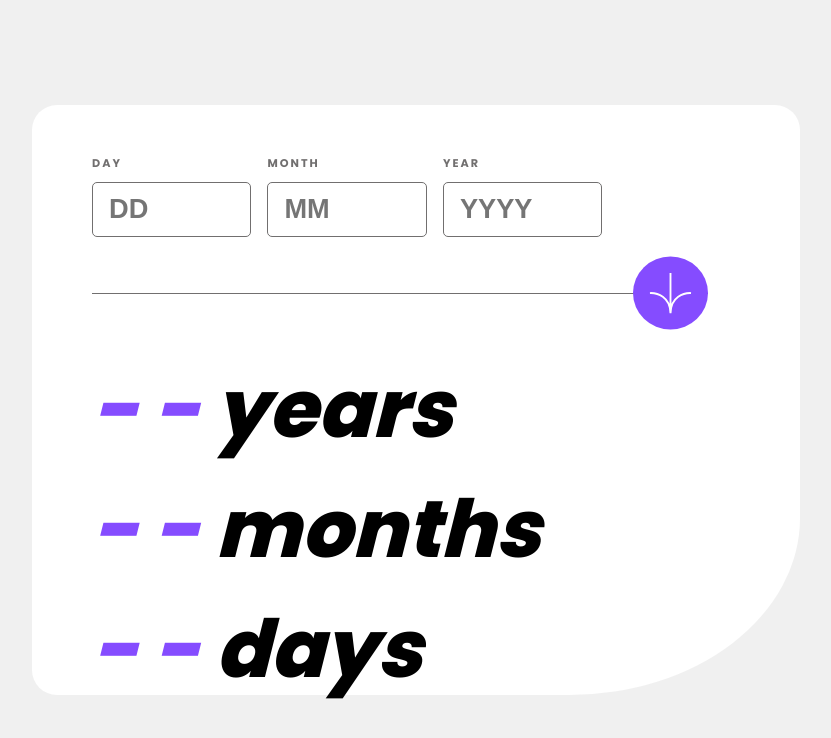
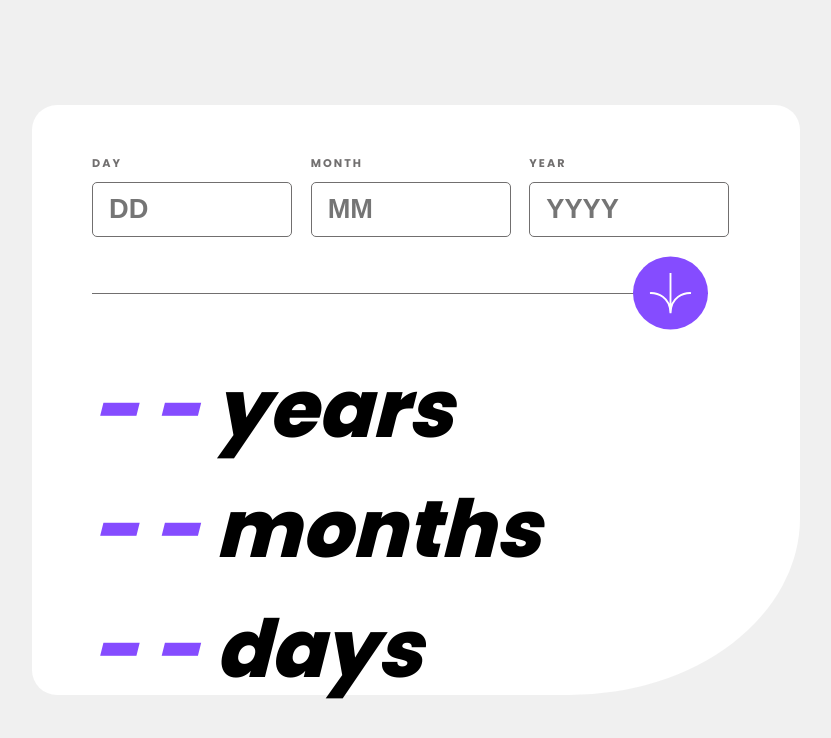
Before and after one commit to carniel-carl/age-calculator, a React (Create React App) app: page / in a window 1280 px wide. Shown: the top 738 px of the page, without its empty margins (224-1055 px from the left). Built offline with nearby package versions, Linux system fonts and the light colour scheme.

Commit message:
adjust size

```diff
--- a/src/component/Input/Input.css
+++ b/src/component/Input/Input.css
@@ -4,7 +4,7 @@ form {
 .input-details {
   display: flex;
   gap: 0.5rem;
-  width: 80%;
+  width: 100%;
 }
 
 .input-details div {
```
